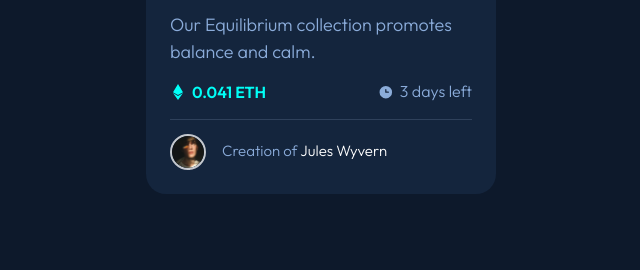
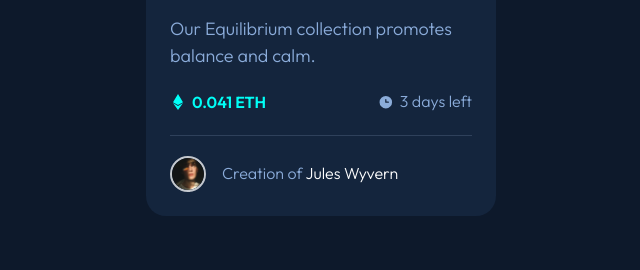
Before and after one commit to avfonseca00/FrontendMentor, a website: page nft-preview-card-component-main/index.html in a window 1280 px wide. Shown: the part 530-800 px from the top of the page, without its empty margins (319-959 px from the left). Drawn offline with Linux system fonts and the light colour scheme.

Commit message:
feat(Root): Add styles for large devices

```diff
--- a/nft-preview-card-component-main/css/style.css
+++ b/nft-preview-card-component-main/css/style.css
@@ -165,6 +165,9 @@
 
 @media screen and (min-width: 680px) {
     .card__content{
+        gap: 20px;
+    }
+    .card__header{
         gap: 14px;
     }
     .card__description{
@@ -177,4 +180,7 @@
     .time__container{
         gap: 6px;
     }
+    .name{
+        font: var(--text-light-16);
+    }
 }
```
